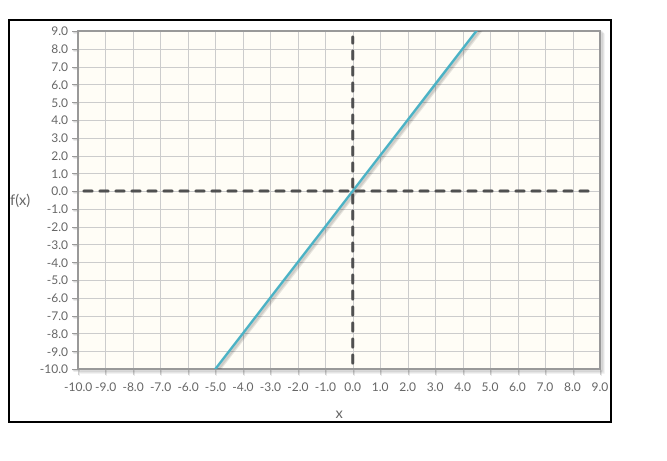
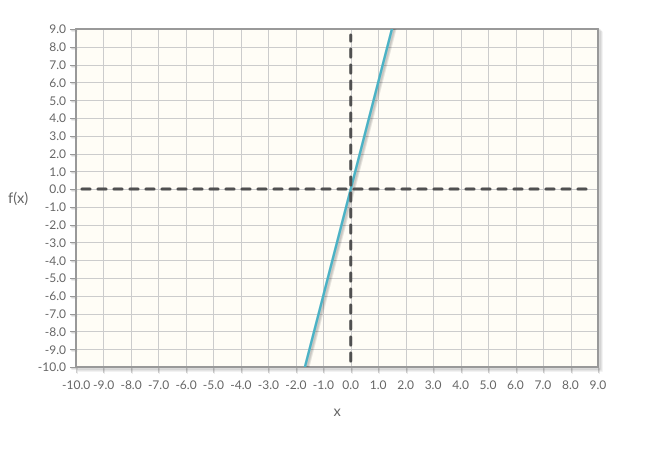
Before and after one commit to cjhanrahan/Guess-the-Function, a plain HTML site: page index.html in a window 1280 px wide. Shown: the part 61-522 px from the top of the page, without its empty margins (0-667 px from the left). Drawn offline with nearby package versions, Linux system fonts and the light colour scheme.

Commit message:
Organized into rough var modules, displays a random function of the form k(x)

```diff
--- a/chart.js
+++ b/chart.js
@@ -1,16 +1,47 @@
 $(document).ready(function() {
-
-//
-//	$.jqplot('chartdiv', [[[1,2,3], [3.5, 12]]]);
-
-
-	plot(function(x){return 2*x;},-10,10,1);
-
+	var m = MathFunctions,
+		u = UserInterface;
+	var funk = m.genRandomFunc(m.identity, 10)
+	u.plot(funk,-10,10,1);
 });
 
+var MathFunctions = {
+
+		//Base Functions://
+
+		//y = f(x)
+		identity: function(x) {return x;},
+
+		//generate adecorator for mathFunc based on a random multiple
+		genRandomFunc: function(mathFunc, maxMultiple) {
+			multiple = Utils.randNonzero(10,true);
+			return function(x){
+				return multiple * mathFunc(x);
+			}
+		}
+}
+
+var Utils = {
+		randNonzero: function(max, allowNegative){
+			//integers from 1 to max inclusive
+			var value = Math.floor(Math.random()*(max-1)) + 1;
+			//no need to generate sign
+			if(!allowNegative)
+				return value;
+			sign = Math.random();
+			//generate sign
+			if(sign > 0.5)
+				return value;
+			else
+				return -value;
+		}
+}
+
+var UserInterface = {
 		//plot a function by applying fOfX to points
 		//  from min to max, using delta as interval
-function plot(mathFunc, min, max, delta){
+
+		plot: function(mathFunc, min, max, delta){
 
 			//populate array of discrete points to plot
 			var points = [];
@@ -69,5 +100,5 @@ function plot(mathFunc, min, max, delta){
 			          ]
 				}
 			});
-
 		}
+}
--- a/style.css
+++ b/style.css
@@ -5,5 +5,5 @@ body {
 #chartdiv {
 	height:	400px;
 	width:	600px;
-	border: 2px black solid;
+/*	border: 2px black solid; */
 }
```
Lines whose indentation alone changed are shown as unchanged.
